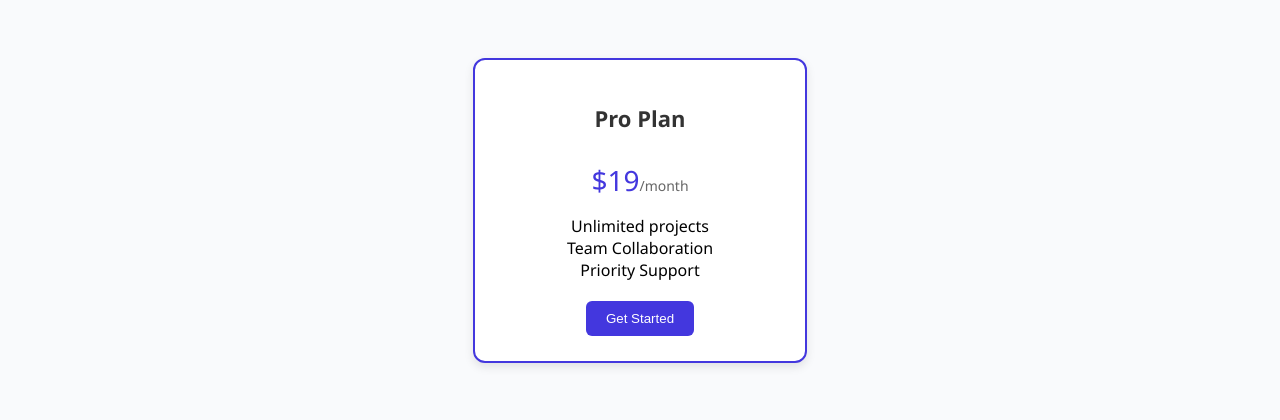
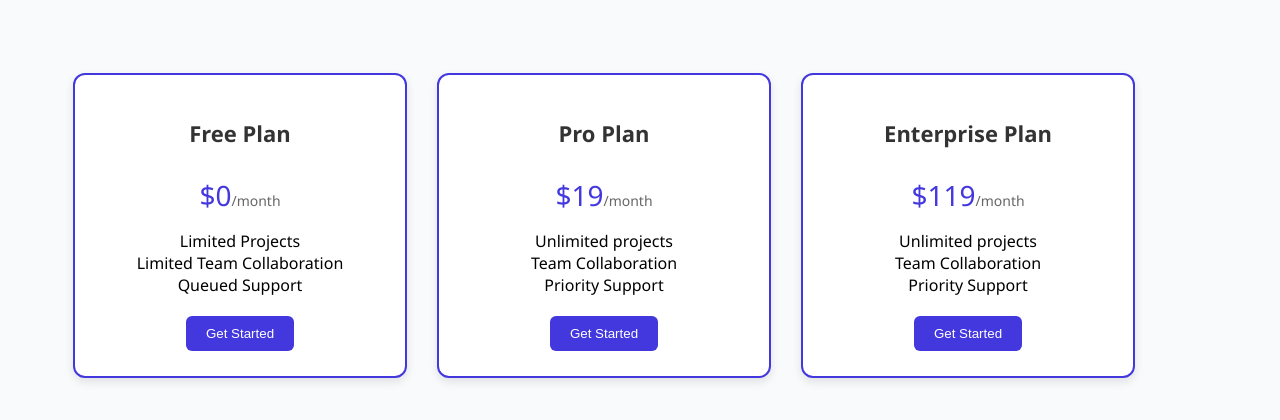
Before and after one commit to steven-frasica/styled_components_mp, a plain HTML site: page index.html in a window 1280 px wide. Drawn offline with Linux system fonts and the light colour scheme.

Commit message:
include more cards

```diff
--- a/index.css
+++ b/index.css
@@ -1,5 +1,7 @@
 body {
     font-family: 'Segoe UI', sans-serif;
+    display: flex;
+    flex-wrap: wrap;
     background-color: #f9fafc;
     text-align: center;
     padding: 50px;
@@ -8,15 +10,18 @@ body {
 .plan {
     background-color: white;
     width: 280px;
-    margin: 0 auto;
+    max-width: 300px;
+    margin: 15px;
     padding: 25px;
     border-radius: 12px;
     box-shadow: 0 4px 10px rgba(0,0,0,0.1);
     transition: transform 0.2s ease;
+    transition: background-color 0.4s ease;
 }
 
 .plan:hover {
     transform: translateY(-4px);
+    background-color: #87CEEB;
 }
 
 .plan--highlighted {
--- a/index.html
+++ b/index.html
@@ -7,6 +7,18 @@
     <link rel="stylesheet" href="index.css">
 </head>
 <body>
+    <div class="plan plan--highlighted">
+        <h2 class="plan__title">Free Plan</h2>
+        <p class="plan__price">$0<span>/month</span></p>
+
+        <ul class="plan__features">
+            <li class="plan__feature">Limited Projects</li>
+            <li class="plan__feature">Limited Team Collaboration</li>
+            <li class="plan__feature">Queued Support</li>
+        </ul>
+
+        <button class="plan__button">Get Started</button>
+    </div>
     <div class="plan plan--highlighted">
         <h2 class="plan__title">Pro Plan</h2>
         <p class="plan__price">$19<span>/month</span></p>
@@ -19,5 +31,17 @@
 
         <button class="plan__button">Get Started</button>
     </div>
+    <div class="plan plan--highlighted">
+        <h2 class="plan__title">Enterprise Plan</h2>
+        <p class="plan__price">$119<span>/month</span></p>
+
+        <ul class="plan__features">
+            <li class="plan__feature">Unlimited projects</li>
+            <li class="plan__feature">Team Collaboration</li>
+            <li class="plan__feature">Priority Support</li>
+        </ul>
+
+        <button class="plan__button">Get Started</button>
+    </div>
 </body>
 </html>
```
